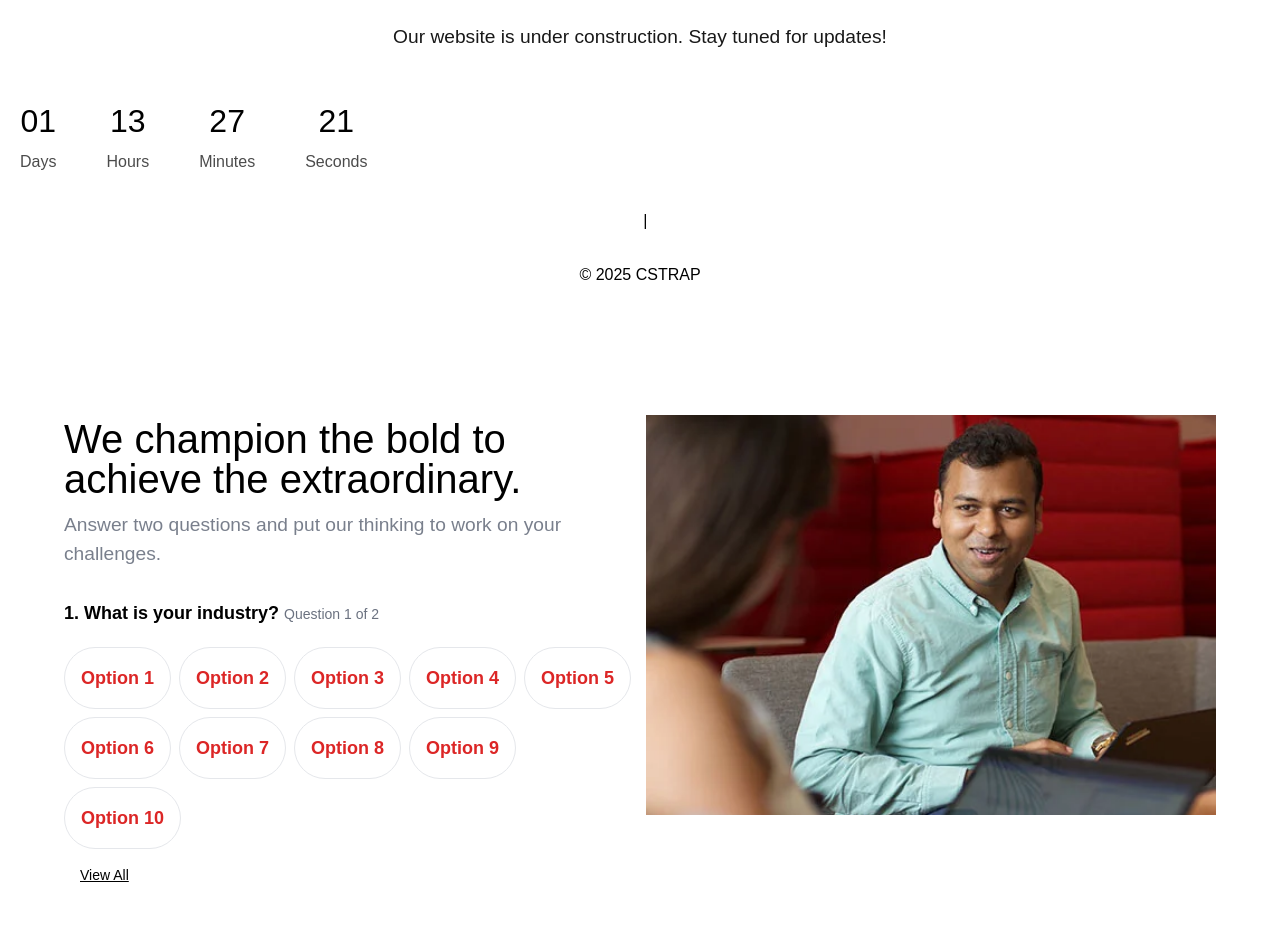
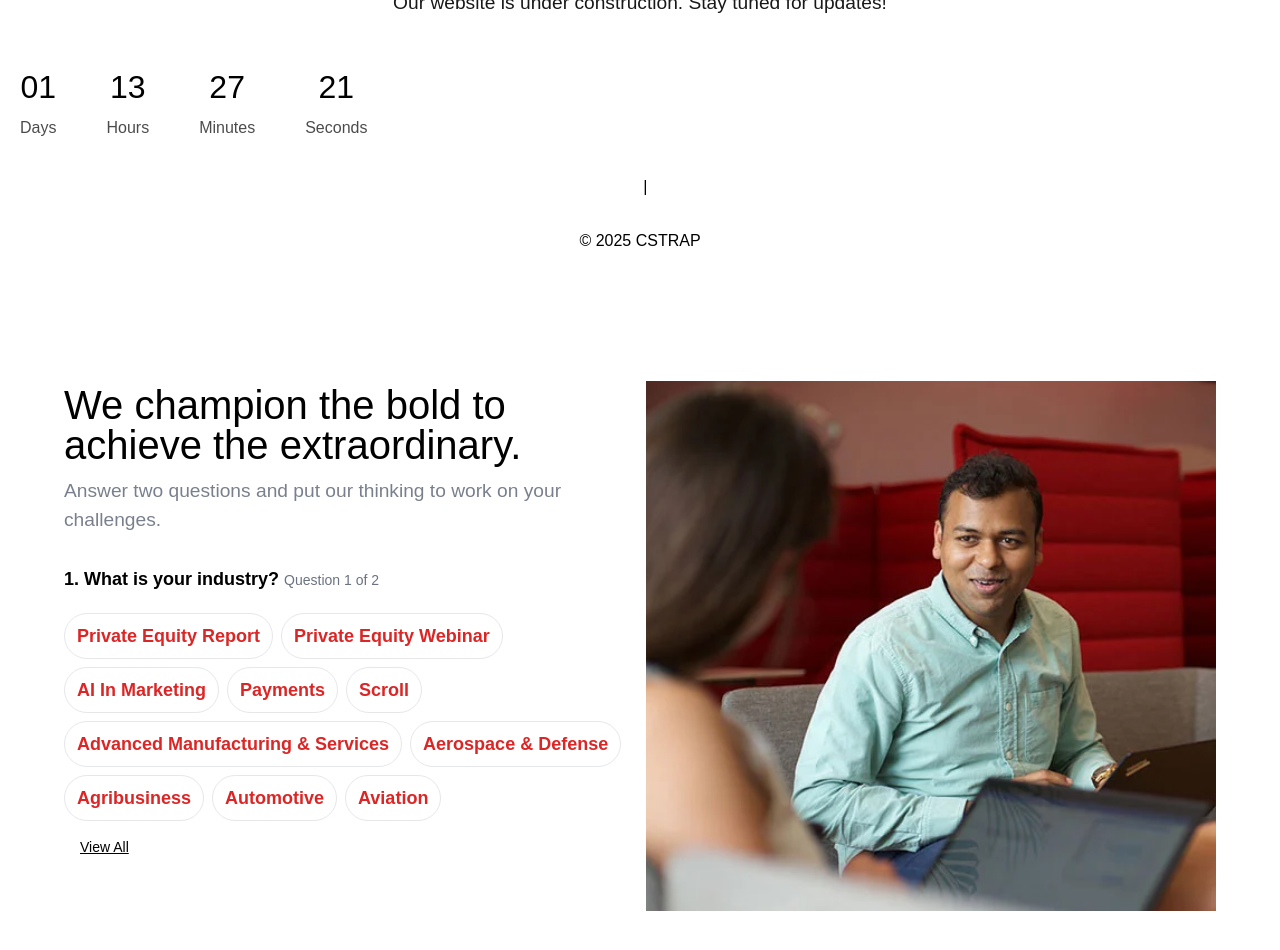
Before and after one commit to touhidul7/krivi-next-js-project, a Next.js app: page / in a window 1280 px wide. Shown: the top 950 px of the page. Built offline with nearby package versions, Linux system fonts and the light colour scheme.

Commit message:
question section added

```diff
--- a/app/components/Achievement/Achievement.js
+++ b/app/components/Achievement/Achievement.js
@@ -1,10 +1,13 @@
 "use client";
 import React, { useState } from "react";
+import optionsData from "../../data/options.json";
+import secondQuestionOptionsData from "../../data/secondQuestionOptions.json";
 
 const Achievement = () => {
   const [selectedOption, setSelectedOption] = useState("");
   const [showSecondQuestion, setShowSecondQuestion] = useState(false);
   const [showAllOptions, setShowAllOptions] = useState(false);
+  const [showAllSecondOptions, setShowAllSecondOptions] = useState(false);
 
   const handleFirstQuestionChange = (event) => {
     setSelectedOption(event.target.value);
@@ -15,14 +18,17 @@ const Achievement = () => {
     setShowAllOptions(!showAllOptions);
   };
 
-  const options = Array.from({ length: 20 }, (_, i) => `Option ${i + 1}`);
+  const toggleShowAllSecondOptions = () => {
+    setShowAllSecondOptions(!showAllSecondOptions);
+  };
 
-  const optionToImageMap = {
-    "Option 1": "/madlib-02.webp",
-    "Option 2": "/madlib-03.webp",
-    "Option 3": "/madlib-02.webp",
-    // Add mappings for other options
-  };
+  const options = optionsData.options.map(option => option.name);
+  const secondQuestionOptions = secondQuestionOptionsData.secondQuestionOptions;
+
+  const optionToImageMap = optionsData.options.reduce((map, option) => {
+    map[option.name] = option.image;
+    return map;
+  }, {});
 
   const selectedImage = optionToImageMap[selectedOption] || "/madlib-02.webp";
 
@@ -54,7 +60,7 @@ const Achievement = () => {
                       .map((option, index) => (
                         <button
                           key={index}
-                          className="p-4 border border-gray-200 text-red-600 font-bold text-lg rounded-4xl"
+                          className="px-3 py-2 border hover:bg-red-600 hover:text-white border-gray-200 text-red-600 font-semibold text-lg rounded-4xl"
                           onClick={() =>
                             handleFirstQuestionChange({
                               target: { value: option },
@@ -88,16 +94,26 @@ const Achievement = () => {
                     <span className="text-gray-500"> Question 2 of 2</span>
                   </label>
                   <div className="flex flex-wrap gap-2">
-                    {["Option A", "Option B", "Option C"].map((option, index) => (
+                    {secondQuestionOptions
+                      .slice(0, showAllSecondOptions ? secondQuestionOptions.length : 10)
+                      .map((option, index) => (
                         <button
                           key={index}
-                        className="p-4 border border-gray-200 text-red-600 font-bold text-lg rounded-4xl"
+                          className="px-3 py-2 border hover:bg-red-600 hover:text-white border-gray-200 text-red-600 font-semibold text-lg rounded-4xl"
                           onClick={() => console.log(`Selected: ${option}`)}
                         >
                           {option}
                         </button>
                       ))}
                   </div>
+                  {!showAllSecondOptions && (
+                    <button
+                      className="mt-2 px-4 py-2 underline rounded-md text-sm"
+                      onClick={toggleShowAllSecondOptions}
+                    >
+                      View All
+                    </button>
+                  )}
                 </>
               )}
             </div>
@@ -108,7 +124,7 @@ const Achievement = () => {
               className="h-56 w-full object-cover sm:h-72 md:h-96 lg:w-full lg:h-full"
               src={selectedImage}
               alt=""
-              style={{ height: "400px", width: "100%", objectFit: "cover" }}
+              style={{ height: "530px", width: "100%", objectFit: "cover" }}
             />
           </div>
 
--- /dev/null
+++ b/app/data/options.json
@@ -0,0 +1,30 @@
+{
+  "options": [
+    { "name": "Private Equity Report", "image": "/madlib-02.webp" },
+    { "name": "Private Equity Webinar", "image": "/madlib-03.webp" },
+    { "name": "AI In Marketing", "image": "/madlib-02.webp" },
+    { "name": "Payments", "image": "/madlib-03.webp" },
+    { "name": "Scroll", "image": "/madlib-02.webp" },
+    { "name": "Advanced Manufacturing & Services", "image": "/madlib-03.webp" },
+    { "name": "Aerospace & Defense", "image": "/madlib-02.webp" },
+    { "name": "Agribusiness", "image": "/madlib-03.webp" },
+    { "name": "Automotive", "image": "/madlib-02.webp" },
+    { "name": "Aviation", "image": "/madlib-03.webp" },
+    { "name": "Chemicals", "image": "/madlib-02.webp" },
+    { "name": "Construction & Infrastructure", "image": "/madlib-03.webp" },
+    { "name": "Consumer Products", "image": "/madlib-02.webp" },
+    { "name": "Energy & Natural Resources", "image": "/madlib-03.webp" },
+    { "name": "Financial Services", "image": "/madlib-02.webp" },
+    { "name": "Healthcare & Life Sciences", "image": "/madlib-03.webp" },
+    { "name": "Machinery & Equipment", "image": "/madlib-02.webp" },
+    { "name": "Media & Entertainment", "image": "/madlib-03.webp" },
+    { "name": "Mining", "image": "/madlib-02.webp" },
+    { "name": "Oil & Gas", "image": "/madlib-03.webp" },
+    { "name": "Paper & Packaging", "image": "/madlib-02.webp" },
+    { "name": "Private Equity", "image": "/madlib-03.webp" },
+    { "name": "Retail", "image": "/madlib-02.webp" },
+    { "name": "Social Impact", "image": "/madlib-03.webp" },
+    { "name": "Technology", "image": "/madlib-02.webp" },
+    { "name": "Telecommunications", "image": "/madlib-03.webp" }
+  ]
+}
--- /dev/null
+++ b/app/data/secondQuestionOptions.json
@@ -0,0 +1,16 @@
+{
+  "secondQuestionOptions": [
+    "Change Management",
+    "Cost Reduction",
+    "Customer Experience",
+    "Data Analytics",
+    "Digital Strategy",
+    "Innovation",
+    "Market Expansion",
+    "Operations",
+    "Organization",
+    "Revenue Growth",
+    "Sales & Marketing",
+    "Transformation"
+  ]
+}
--- a/app/globals.css
+++ b/app/globals.css
@@ -26,4 +26,6 @@ body {
   background: var(--background);
   color: var(--foreground);
   font-family: Arial, Helvetica, sans-serif;
+
+
 }
```
Lines whose indentation alone changed are shown as unchanged.
